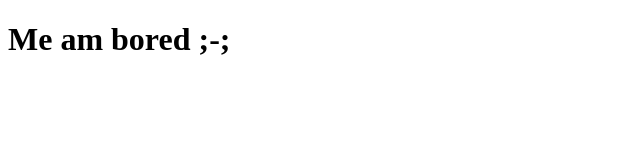
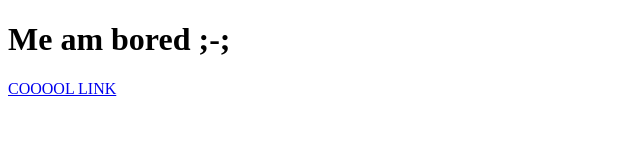
Before and after one commit to Bumblebee99YT/BoredWebsite, a plain HTML site: page index.html in a window 1280 px wide. Shown: the whole page, without its empty margins (0-640 px from the left). Drawn offline with Linux system fonts and the light colour scheme.

Commit message:
added COOOOL LINK

```diff
--- a/index.html
+++ b/index.html
@@ -5,5 +5,6 @@
 	</head>
 	<body>
 		<h1>Me am bored ;-;</h1>
+		<p><a href="https://meakaakka.medium.com/a-beginners-guide-to-writing-a-kickass-readme-7ac01da88ab3">COOOOL LINK</a></p>
 	</body>
 </html>
```
